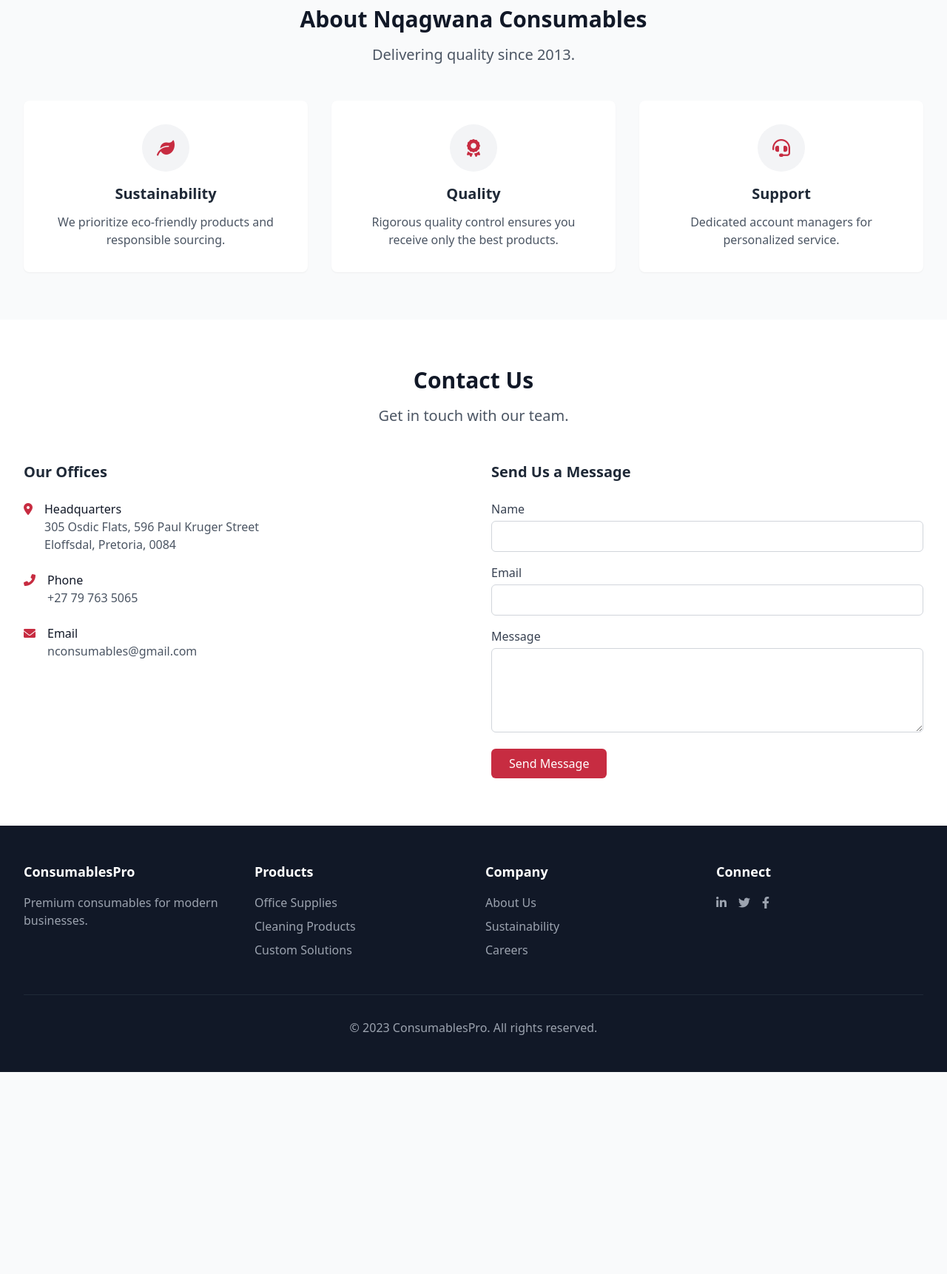
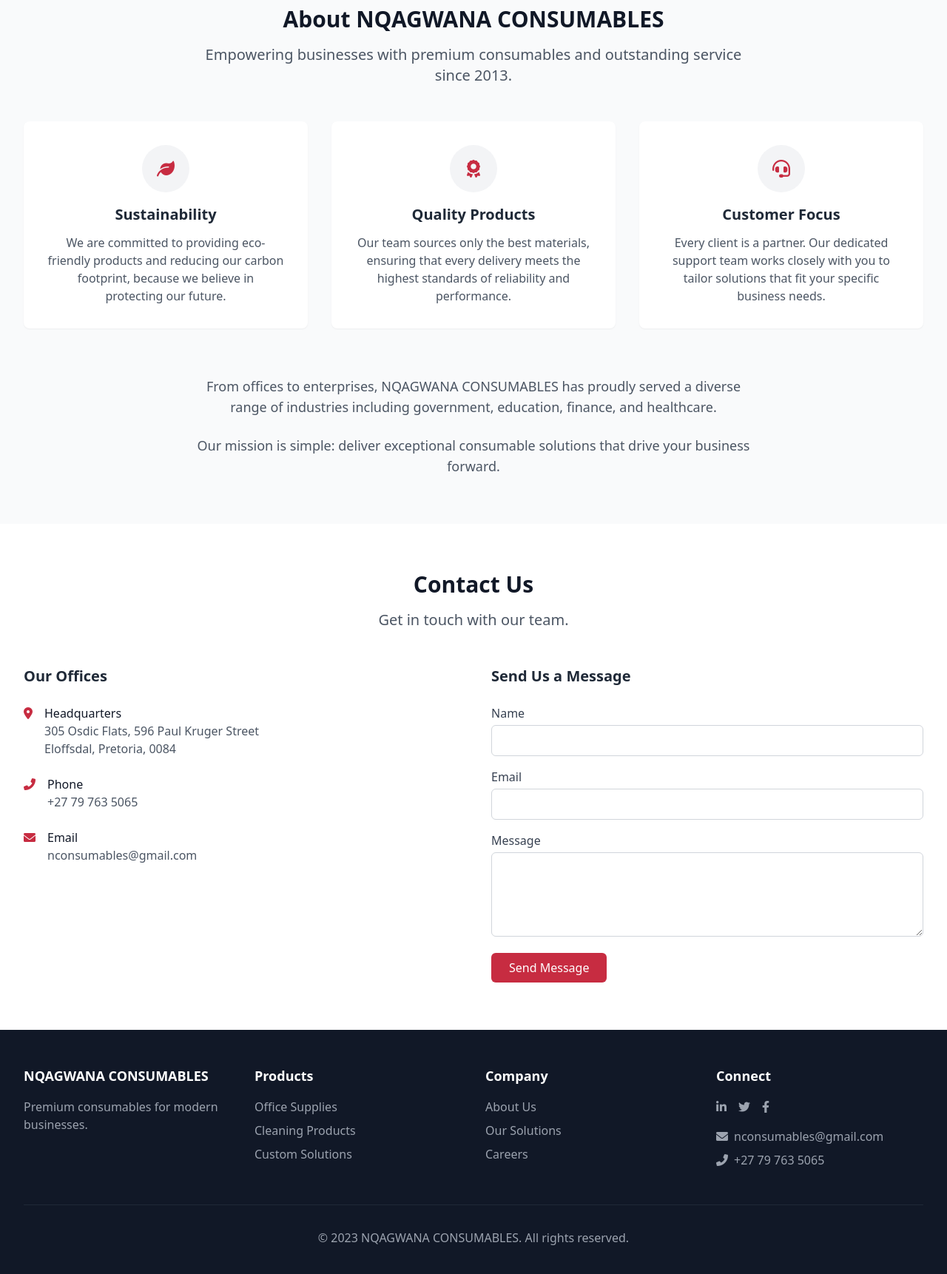
Before and after one commit to g20m3586/Consumables-Website, a plain HTML site: page index.html in a window 1280 px wide. Shown: the part 1840-3562 px from the top of the page at 74% size. Before the commit the page ends 3289 px from the top, so only its background shows below. Drawn offline with nearby package versions, Linux system fonts and the light colour scheme.

Commit message:
index.html, products.html
updated buttons, added back to top button, lengthened the about us section,and fixed footer in the index.html

```diff
--- a/index.html
+++ b/index.html
@@ -18,7 +18,7 @@
         .focus\:ring-custom:focus { --tw-ring-color: #C72C41; }
     </style>
 </head>
-<body class="font-sans bg-gray-50 text-gray-800">
+<body class="font-sans bg-gray-50 text-gray-800 fade-in">
     <!-- Navigation -->
     <nav class="bg-white shadow-sm">
         <div class="max-w-7xl mx-auto px-4 sm:px-6 lg:px-8">
@@ -34,7 +34,7 @@
                     <a href="#solutions" class="text-gray-600 hover:text-custom transition">Solutions</a>
                     <a href="#about" class="text-gray-600 hover:text-custom transition">About</a>
                     <a href="#contact" class="text-gray-600 hover:text-custom transition">Contact</a>
-                    <button class="bg-custom text-white px-4 py-2 rounded-md hover:bg-custom transition">
+                    <button onclick="location.href='#solutions'" class="bg-custom text-white px-4 py-2 rounded-md hover:bg-custom transition">
                         Get Quote
                     </button>
                 </div>
@@ -65,10 +65,10 @@
                     <h1 class="text-4xl md:text-5xl font-bold text-gray-900 mb-6">Premium Consumables for Your Business</h1>
                     <p class="text-xl text-gray-600 mb-8">High-quality, sustainable consumables that keep your operations running smoothly.</p>
                     <div class="flex space-x-4">
-                        <button class="bg-custom text-white px-6 py-3 rounded-md hover:bg-custom transition">
+                        <button onclick="location.href='#products'" class="bg-custom text-white px-6 py-3 rounded-md hover:bg-custom transition">
                             Explore Products
                         </button>
-                        <button class="border border-custom text-custom px-6 py-3 rounded-md hover:bg-gray-50 transition">
+                        <button  onclick="location.href='#contact'" class="border border-custom text-custom px-6 py-3 rounded-md hover:bg-gray-50 transition">
                             Contact Sales
                         </button>
                     </div>
@@ -172,37 +172,55 @@
 <section id="about" class="py-16 bg-gray-50">
     <div class="max-w-7xl mx-auto px-4 sm:px-6 lg:px-8">
         <div class="text-center mb-12">
-                <h2 class="text-3xl font-bold text-gray-900 mb-4">About Nqagwana Consumables</h2>
-                <p class="text-xl text-gray-600 max-w-3xl mx-auto">Delivering quality since 2013.</p>
+            <h2 class="text-3xl font-bold text-gray-900 mb-4">About NQAGWANA CONSUMABLES</h2>
+            <p class="text-xl text-gray-600 max-w-3xl mx-auto">
+                Empowering businesses with premium consumables and outstanding service since 2013.
+            </p>
         </div>
 
         <div class="grid md:grid-cols-3 gap-8 text-center">
-                <div class="bg-white p-8 rounded-lg shadow-sm">
+            <div class="bg-white p-8 rounded-lg shadow-sm hover:shadow-md transition">
                 <div class="bg-gray-100 w-16 h-16 mx-auto rounded-full flex items-center justify-center mb-4">
                     <i class="fas fa-leaf text-custom text-2xl"></i>
                 </div>
                 <h3 class="text-xl font-semibold mb-3">Sustainability</h3>
-                    <p class="text-gray-600">We prioritize eco-friendly products and responsible sourcing.</p>
+                <p class="text-gray-600">
+                    We are committed to providing eco-friendly products and reducing our carbon footprint, because we believe in protecting our future.
+                </p>
             </div>
 
-                <div class="bg-white p-8 rounded-lg shadow-sm">
+            <div class="bg-white p-8 rounded-lg shadow-sm hover:shadow-md transition">
                 <div class="bg-gray-100 w-16 h-16 mx-auto rounded-full flex items-center justify-center mb-4">
                     <i class="fas fa-award text-custom text-2xl"></i>
                 </div>
-                    <h3 class="text-xl font-semibold mb-3">Quality</h3>
-                    <p class="text-gray-600">Rigorous quality control ensures you receive only the best products.</p>
+                <h3 class="text-xl font-semibold mb-3">Quality Products</h3>
+                <p class="text-gray-600">
+                    Our team sources only the best materials, ensuring that every delivery meets the highest standards of reliability and performance.
+                </p>
             </div>
 
-                <div class="bg-white p-8 rounded-lg shadow-sm">
+            <div class="bg-white p-8 rounded-lg shadow-sm hover:shadow-md transition">
                 <div class="bg-gray-100 w-16 h-16 mx-auto rounded-full flex items-center justify-center mb-4">
                     <i class="fas fa-headset text-custom text-2xl"></i>
                 </div>
-                    <h3 class="text-xl font-semibold mb-3">Support</h3>
-                    <p class="text-gray-600">Dedicated account managers for personalized service.</p>
+                <h3 class="text-xl font-semibold mb-3">Customer Focus</h3>
+                <p class="text-gray-600">
+                    Every client is a partner. Our dedicated support team works closely with you to tailor solutions that fit your specific business needs.
+                </p>
             </div>
+        </div>
+
+        <div class="mt-16 text-center max-w-3xl mx-auto">
+            <p class="text-lg text-gray-600 mb-6">
+                From offices to enterprises, NQAGWANA CONSUMABLES has proudly served a diverse range of industries including government, education, finance, and healthcare.
+            </p>
+            <p class="text-lg text-gray-600">
+                Our mission is simple: deliver exceptional consumable solutions that drive your business forward.
+            </p>
         </div>
     </div>
 </section>
+
 
     <!-- Contact Section -->
     <section id="contact" class="py-16 bg-white">
@@ -265,11 +283,12 @@
     </section>
 
     <!-- Footer -->
+    <!-- Footer -->
 <footer class="bg-gray-900 text-white py-12">
     <div class="max-w-7xl mx-auto px-4 sm:px-6 lg:px-8">
         <div class="grid md:grid-cols-4 gap-8">
             <div>
-                    <h3 class="text-lg font-semibold mb-4">ConsumablesPro</h3>
+                <h3 class="text-lg font-semibold mb-4">NQAGWANA CONSUMABLES</h3>
                 <p class="text-gray-400">Premium consumables for modern businesses.</p>
             </div>
             <div>
@@ -283,8 +302,8 @@
             <div>
                 <h3 class="text-lg font-semibold mb-4">Company</h3>
                 <ul class="space-y-2">
-                        <li><a href="#" class="text-gray-400 hover:text-white transition">About Us</a></li>
-                        <li><a href="#" class="text-gray-400 hover:text-white transition">Sustainability</a></li>
+                    <li><a href="#about" class="text-gray-400 hover:text-white transition">About Us</a></li>
+                    <li><a href="#solutions" class="text-gray-400 hover:text-white transition">Our Solutions</a></li>
                     <li><a href="#" class="text-gray-400 hover:text-white transition">Careers</a></li>
                 </ul>
             </div>
@@ -295,14 +314,29 @@
                     <a href="#" class="text-gray-400 hover:text-white transition"><i class="fab fa-twitter"></i></a>
                     <a href="#" class="text-gray-400 hover:text-white transition"><i class="fab fa-facebook-f"></i></a>
                 </div>
+                <div class="mt-4">
+                    <a href="#contact" class="text-gray-400 hover:text-white transition block mb-2">
+                        <i class="fas fa-envelope mr-2"></i>nconsumables@gmail.com
+                    </a>
+                    <a href="#contact" class="text-gray-400 hover:text-white transition block">
+                        <i class="fas fa-phone-alt mr-2"></i>+27 79 763 5065
+                    </a>
+                </div>
             </div>
         </div>
         <div class="border-t border-gray-800 mt-12 pt-8 text-center text-gray-400">
-                <p>&copy; 2023 ConsumablesPro. All rights reserved.</p>
+            <p>&copy; 2023 NQAGWANA CONSUMABLES. All rights reserved.</p>
         </div>
     </div>
 </footer>
 
+
 <script src="script.js"></script>
+
+<!-- Back to Top Button -->
+<button id="backToTopBtn" title="Go to top" class="hidden fixed bottom-6 right-6 bg-custom text-white p-3 rounded-full shadow-lg hover:bg-red-700 transition">
+    <i class="fas fa-chevron-up"></i>
+</button>
+
 </body>
 </html>
--- a/script.js
+++ b/script.js
@@ -35,3 +35,23 @@ document.querySelectorAll('form').forEach(form => {
         this.reset();
     });
 });
+
+// Back to Top button functionality
+document.addEventListener('DOMContentLoaded', function() {
+    const backToTopBtn = document.getElementById('backToTopBtn');
+
+    window.addEventListener('scroll', function() {
+        if (window.scrollY > 300) {
+            backToTopBtn.classList.remove('hidden');
+        } else {
+            backToTopBtn.classList.add('hidden');
+        }
+    });
+
+    backToTopBtn.addEventListener('click', function() {
+        window.scrollTo({
+            top: 0,
+            behavior: 'smooth'
+        });
+    });
+});
--- a/styles.css
+++ b/styles.css
@@ -33,3 +33,16 @@ button:focus, input:focus, textarea:focus {
     transform: translateY(-5px);
     transition: all 0.3s ease;
 }
+
+/* Footer link hover smooth transition */
+footer a {
+    transition: color 0.3s ease;
+}
+
+button {
+    transition: background-color 0.3s ease, transform 0.3s ease;
+}
+
+button:hover {
+    transform: translateY(-2px);
+}
```
Also changed, not shown: products.html (+30 -4 lines). Lines whose indentation alone changed are shown as unchanged.
